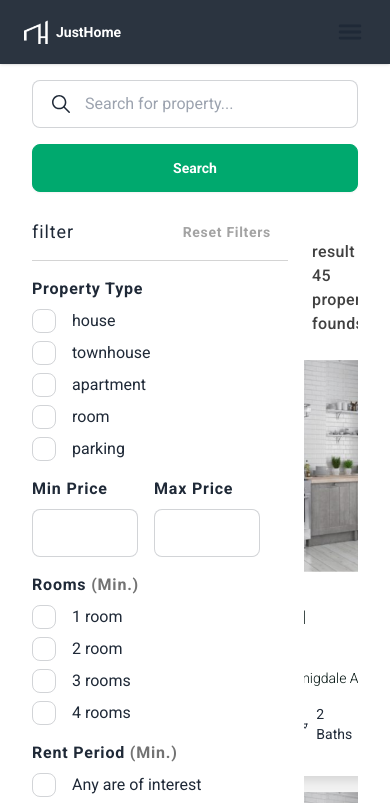
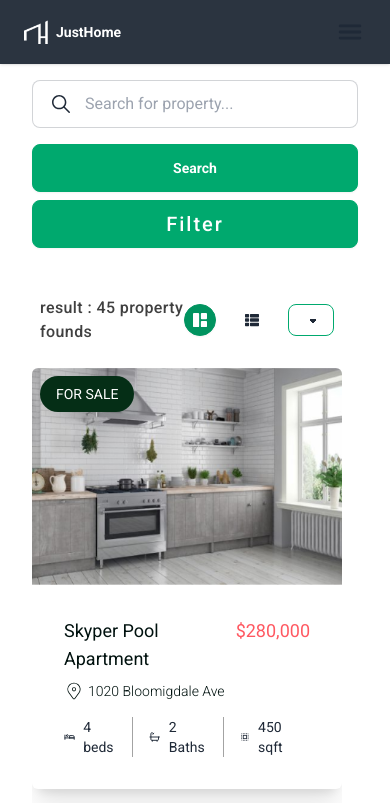
Before and after one commit to faroukq1/Just-Home, a React (Vite) app: page /buy in a window 390 px wide. Shown: the top 803 px of the page. Built offline with nearby package versions, Linux system fonts and the light colour scheme.

Commit message:
#20 buy page responsive

```diff
--- a/src/component/buy/BuyFilter.tsx
+++ b/src/component/buy/BuyFilter.tsx
@@ -8,7 +8,7 @@ import {
 
 const BuyFilter = () => {
   return (
-    <aside className="py-2">
+    <aside className="py-2 hidden xl:block">
       <FilterHeader />
       <ProperyTypeFilter />
       <div className="flex gap-4 mt-4">
--- a/src/component/buy/PropertyMarketPlace.tsx
+++ b/src/component/buy/PropertyMarketPlace.tsx
@@ -9,7 +9,10 @@ const PropertyMarketPlace = () => {
   const makeItGrid = () => setView("grid");
   const makeItList = () => setView("list");
   return (
-    <div className="py-4 overflow-auto max-h-[85vh]">
+    <div
+      style={{ scrollbarWidth: "none", msOverflowStyle: "none" }}
+      className="py-4 overflow-auto max-h-[85vh]"
+    >
       <div className="w-full h-fit py-6 px-2 flex justify-between">
         <h1 className="text-neutral-700 font-medium tracking-wide">
           result : 45 property founds
--- /dev/null
+++ b/src/component/buy/SmallScreenFilter.tsx
@@ -0,0 +1,33 @@
+const SmallScreenFilter = () => {
+  const displayModal = () => {
+    const dialog = document.getElementById("modal_1") as HTMLDialogElement;
+    dialog.showModal();
+  };
+
+  return (
+    <div className="mt-2 pb-2 xl:hidden">
+      <button
+        onClick={displayModal}
+        type="button"
+        className="btn w-full btn-success font-medium text-xl tracking-widest text-white"
+      >
+        Filter
+      </button>
+      <dialog id="modal_1" className="modal">
+        <div className="modal-box">
+          <h3 className="">Hello!</h3>
+          <p className="py-4">
+            Press ESC key or click the button below to close
+          </p>
+          <div className="modal-action">
+            <form method="dialog">
+              <button className="btn">Close</button>
+            </form>
+          </div>
+        </div>
+      </dialog>
+    </div>
+  );
+};
+
+export default SmallScreenFilter;
--- a/src/component/global/PropertyCardList.tsx
+++ b/src/component/global/PropertyCardList.tsx
@@ -5,15 +5,19 @@ import { MdOutlineSelectAll } from "react-icons/md";
 
 const PropertyCardList = () => {
   return (
-    <div className="grid grid-cols-2 p-2 shadow-md bg-neutral-50">
+    <div className="grid md:grid-cols-2 p-2 shadow-md bg-neutral-50">
       <div className="flex justify-center items-center">
-        <img src={image} alt="image" className="h-[90%] w-[90%] rounded-md" />
+        <img
+          src={image}
+          alt="image"
+          className="h-[90%] w-[100%] rounded-md mr-5"
+        />
       </div>
-      <div>
+      <div className="flex flex-col justify-center">
         <h3 className="text-xl tracking-wide font-medium">
           card title example
         </h3>
-        <p className="text-neutral-400 text-sm mb-3">card description</p>
+        <p className="text-neutwral-400 text-sm mb-3">card description</p>
         <div className="flex gap-4 my-4">
           <span className="flex items-center gap-2 text-sm border-r border-r-neutral-400 pr-4">
             <TbBed />4 beds
@@ -27,9 +31,14 @@ const PropertyCardList = () => {
           </span>
         </div>
         <p className="text-sm leading-6 font-light text-neutral-600">
-          Lorem ipsum dolor sit amet consectetur adipisicing elit. Blanditiis
-          nulla quo obcaecati dolorem sed sit ipsa perferendis debitis qui, quas
+          Lorem ipsum dolor sit amet consectetur adipisicing elit. Quam porro
+          exercitationem, dolores odit minima sapiente ratione blanditiis iure
+          quaerat praesentium voluptatum sequi quod eum quisquam voluptates
+          animi? Numquam quod delectus nisi corporis, explicabo perferendis
+          libero fugit laboriosam doloribus, eveniet molestiae fuga? Aliquam
+          consectetur nam impedit adipisci aliquid? Voluptatem, impedit officia.
         </p>
+
         <div className="mt-2">
           <h3 className="tracking-wide text-neutral-500 mb-2">more image</h3>
           <div className="flex gap-2">
--- a/src/component/index.ts
+++ b/src/component/index.ts
@@ -28,3 +28,4 @@ export { default as RoomFilter } from "./buy/filter/RoomsFilter";
 export { default as RentPeriod } from "./buy/filter/RentPeriod";
 export { default as PropertyMarketPlace } from "./buy/PropertyMarketPlace";
 export { default as PropertyCardList } from "./global/PropertyCardList";
+export { default as SmallScreenFilter } from "./buy/SmallScreenFilter";
--- a/src/pages/BuyProperty.tsx
+++ b/src/pages/BuyProperty.tsx
@@ -1,9 +1,15 @@
-import { BuyFilter, BuySearchBar, PropertyMarketPlace } from "../component";
+import {
+  BuyFilter,
+  BuySearchBar,
+  PropertyMarketPlace,
+  SmallScreenFilter,
+} from "../component";
 
 const BuyProperty = () => {
   return (
-    <div className="pt-20 h-screen align-element">
+    <div className="pt-20 h-screen mx-auto px-8 max-w-screen-2xl">
       <BuySearchBar />
+      <SmallScreenFilter />
       <div className="grid grid-cols-auto-1fr gap-4">
         <BuyFilter />
         <PropertyMarketPlace />
--- a/src/util/landingData.tsx
+++ b/src/util/landingData.tsx
@@ -1,7 +1,3 @@
-import office from "../assets/office.png";
-import articlevilla from "../assets/articlevilla.png";
-import chair from "../assets/chair.png";
-import villatree from "../assets/villatree.png";
 import {
   achievementType,
   articleListType,
@@ -23,8 +19,12 @@ import { FaFacebook } from "react-icons/fa";
 import { FaTwitter } from "react-icons/fa";
 import { CiInstagram } from "react-icons/ci";
 import { FaLinkedin } from "react-icons/fa";
+import office from "../assets/office.png";
+import articlevilla from "../assets/articlevilla.png";
+import chair from "../assets/chair.png";
+import villatree from "../assets/villatree.png";
 
-export const navlinks: string[] = ["Homes", "Buy", "Rent", "Blog", "Contact"];
+export const navlinks: string[] = ["Buy", "Rent", "Blog", "Contact"];
 
 export const articleList: articleListType[] = [
   {
@@ -48,6 +48,7 @@ export const articleList: articleListType[] = [
     date: "  March 19, 2024",
     heading: "10 Walkable Cities Where You Can Live Affordably",
   },
+
   {
     id: 4,
     image: villatree,
```
